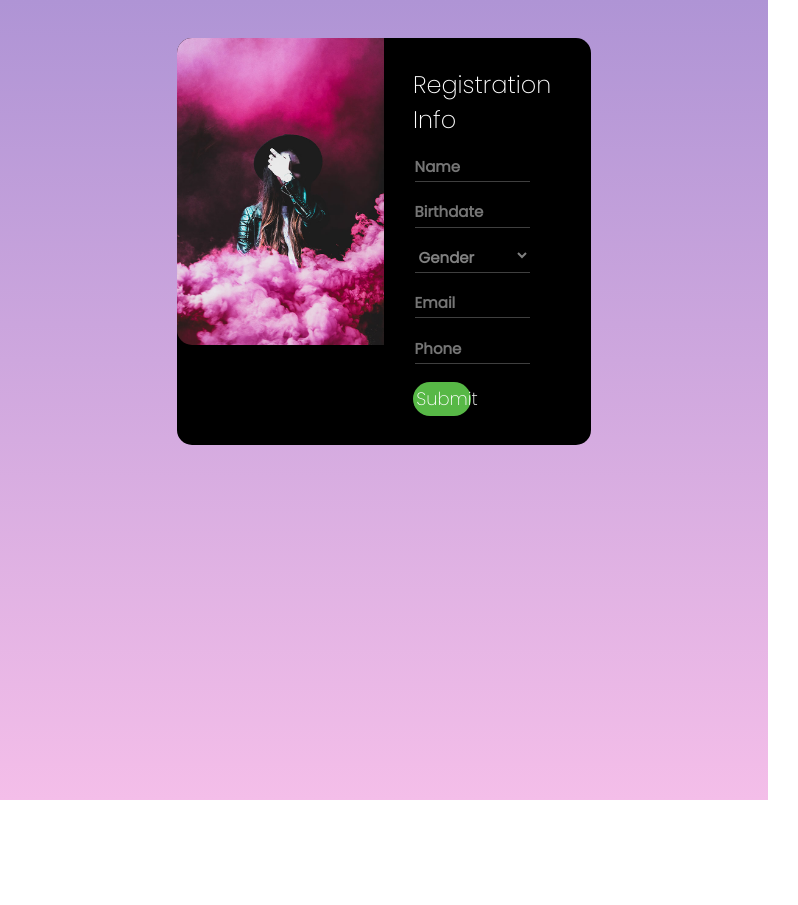
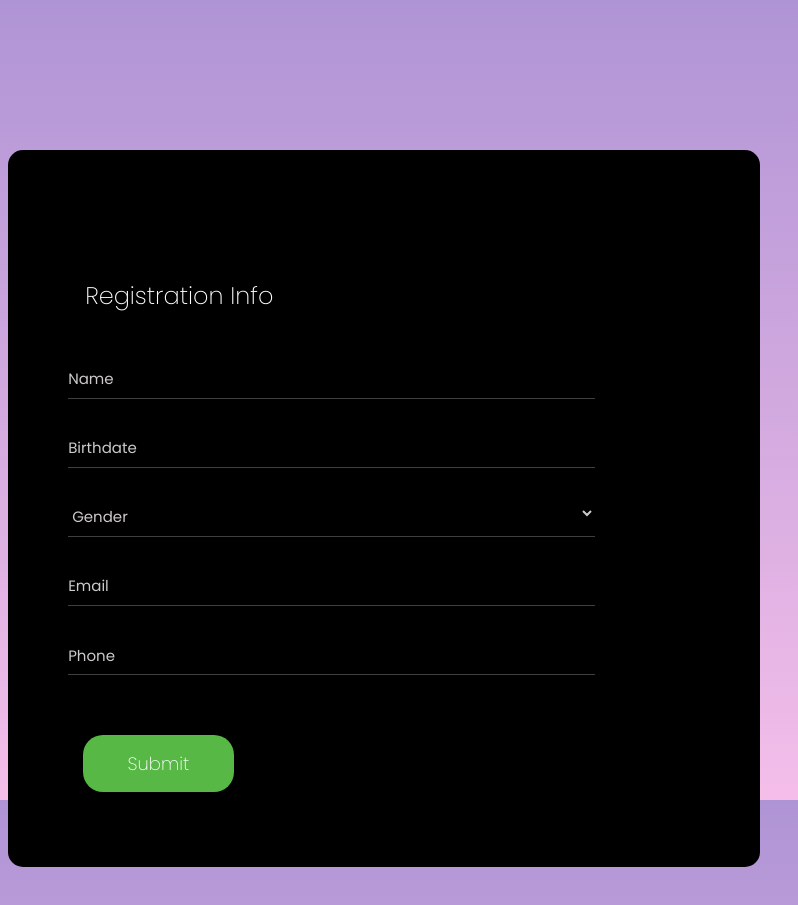
Before and after one commit to Neimat1/Registration-Form, a plain HTML site: page index.html in a window 768 px wide. Shown: the whole page, 798 px wide, since content can reach past the window. Before the commit the page ends 800 px from the top, so only its background shows below. Drawn offline with Linux system fonts and the light colour scheme.

Commit message:
adding media query

```diff
--- a/CSS/master.css
+++ b/CSS/master.css
@@ -1,15 +1,17 @@
 *{
 
     font-family: 'Poppins', sans-serif;
+    box-sizing: border-box;
 }
 body{
-    overflow: hidden;
+    overflow-x: hidden;
     background-image:linear-gradient(to bottom,#af94d5,#f4bee9 );
     background-repeat: no-repeat;
     background-attachment: fixed;
 }
 h1{
     font-size: 24px;
+    padding: 5px;;
 }
 .layout{
     background-color: black;
@@ -47,9 +49,8 @@ button{
 form input,
     select{
         display: block;
-        color: gray;
+        color:  rgb(206, 202, 202);
         width: 70%;
-        font-weight: bold;
         font-size: 15px;
         margin: 6%;
         padding: 5% 0 2%;
@@ -58,7 +59,12 @@ form input,
         background-color:black ;
 
 }
+input::placeholder{
+    color: rgb(206, 202, 202);
+    /* font-size: 14px; */
+}
 option{
+    color: gray;
     display:block;
     background-color: white;
     padding: 5%;
--- /dev/null
+++ b/CSS/responsive.css
@@ -0,0 +1,124 @@
+/* <576px	sm
+≥576px	md
+≥768px	lg
+≥992px	xl
+≥1200px	xxl
+≥1400px */
+/* Small screens  */
+/* @media screen and (max-width: 576px) {
+
+}
+@media screen and (min-width: 576px ) and (max-width:768px) {
+
+}
+@media screen and (min-width: 768px ) and (max-width:992px) {
+
+}
+@media screen and (min-width: 992px ) and (max-width:1200px) {
+
+}
+@media screen and (min-width: 1200px ) and (max-width:1400px) {
+
+} */
+/* ************************************************************
+*************************************************************** */
+@media screen and (max-width: 576px) {
+    h1{
+        padding: 2px;;
+    }
+    .right-item{
+        float:left;
+        width: 100%;
+        height: 100%;
+
+    }
+    .layout{
+        margin-top:20%;
+        padding-top: 50px;
+        width: 100%;
+    }
+    .left-item{
+        display: none;
+    }
+    form input,
+    select{
+        margin: 3%;
+        padding: 2% 0 1%;
+
+    }
+    button{
+        width: 25%;
+    }
+
+
+}
+@media screen and (min-width: 576px ) and (max-width:768px) {
+    h1{
+        padding: 2px;;
+    }
+    .right-item{
+        float:left;
+        width: 100%;
+        height: 100%;
+
+    }
+    .layout{
+        margin-top:20%;
+        padding-top: 50px;
+        width: 100%;
+    }
+    .left-item{
+        display: none;
+    }
+    form input,
+    select{
+        margin: 3%;
+        padding: 2% 0 1%;
+
+    }
+    button{
+        width: 22.5%;
+    }
+
+
+}
+@media screen and (min-width: 768px ) and (max-width:992px) {
+    h1{
+        padding: 2px;;
+    }
+    .right-item{
+        float:left;
+        width: 100%;
+        height: 100%;
+
+    }
+    .layout{
+        margin-top:20%;
+        padding-top: 50px;
+        width: 100%;
+    }
+    .left-item{
+        display: none;
+    }
+    form input,
+    select{
+        margin: 3%;
+        padding: 2% 0 1%;
+
+    }
+    button{
+        width: 20%;
+    }
+}
+@media screen and (min-width: 992px ) and (max-width:1200px) {
+
+    .layout{
+        width: 80%;
+    }
+
+}
+@media screen and (min-width: 1200px ) and (max-width:1400px) {
+    .layout{
+        width: 80%;
+    }
+}
--- a/index.html
+++ b/index.html
@@ -4,38 +4,38 @@
         <title>Registration Form</title>
         <link rel="preconnect" href="https://fonts.googleapis.com">
         <link rel="preconnect" href="https://fonts.gstatic.com" crossorigin>
-        <link href="https://fonts.googleapis.com/css2?family=Poppins:wght@200;400&display=swap" rel="stylesheet">
+        <link href="https://fonts.googleapis.com/css2?family=Poppins:wght@200;400;700&display=swap" rel="stylesheet">
         <link rel="stylesheet" href="css/all.min.css">
         <link rel="stylesheet" href="css/master.css"/>
+        <link rel="stylesheet" href="css/responsive.css">
     </head>
     <body>
         <div class="layout">
-            <div class="left-item">
+            <div class="float-left left-item ">
                 <img src="images/image1.jpg" alt="">
             </div>
-            <div class="right-item">
+
+            <div class="float-right right-item ">
                 <form action="">
                     <h1 >Registration Info</h1>
-                    <input  type="text" name="name" placeholder="Name"/>
-                    <div class="birthdate">
-                        <input  type="text" name="birthdate" placeholder="Birthdate" onfocus="(this.type='date')">
-                        <i class="zmdi zmdi-calendar-note input-icon js-btn-calendar"></i>
-                    </div>
+                    <input class="name" type="text" name="name" placeholder="Name"/>
+                    <input  type="text" name="birthdate" placeholder="Birthdate" onfocus="(this.type='date')">
                     <select class="item-form-width" name="gender" >
                         <option value="gender" disabled selected >Gender</option>
                         <option value="male">Male</option>
                         <option value="female">Female</option>
                         <option value="other">Other</option>
                     </select>
-                    <input  type="email" name="uEmail" placeholder="Email"/>
-                    <input type="tel" name="phone" placeholder="Phone"/>
+                    <input class="email" type="email" name="uEmail" placeholder="Email"/>
+                    <input class="phone"  type="tel" name="phone" placeholder="Phone"/>
                     <button type="submit">Submit</button>
                 </form>
             </div>
+
             <div class="clearFix"></div>
 
         </div>
-        <div class="clearFix"></div>
+
 
 
     </body>
```
